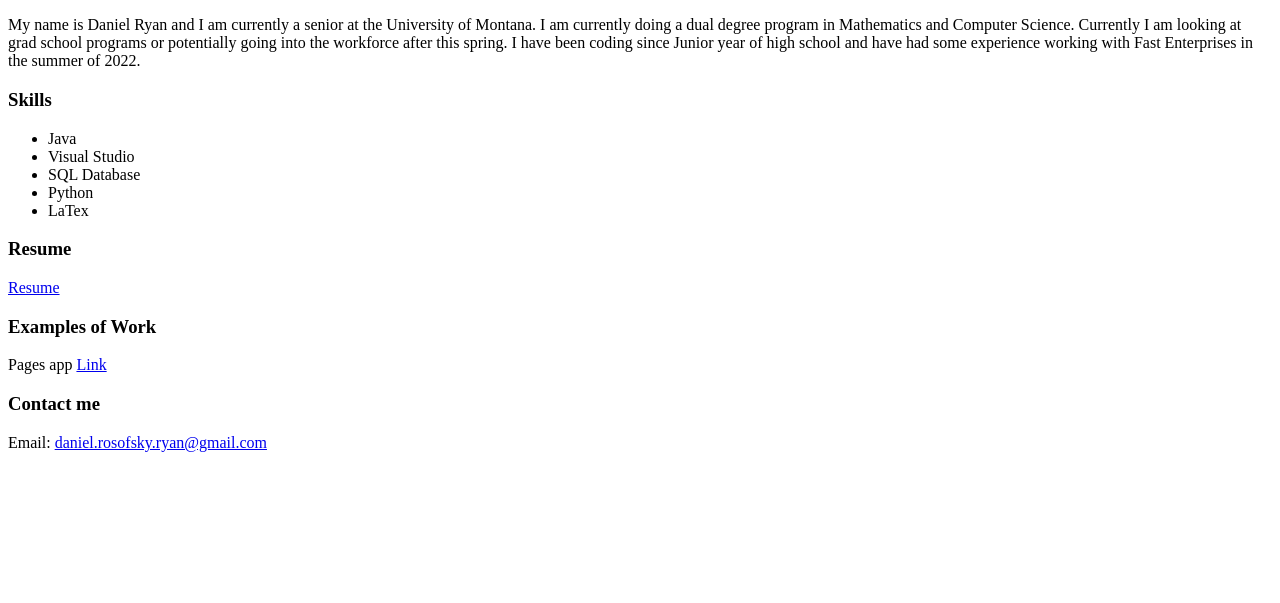
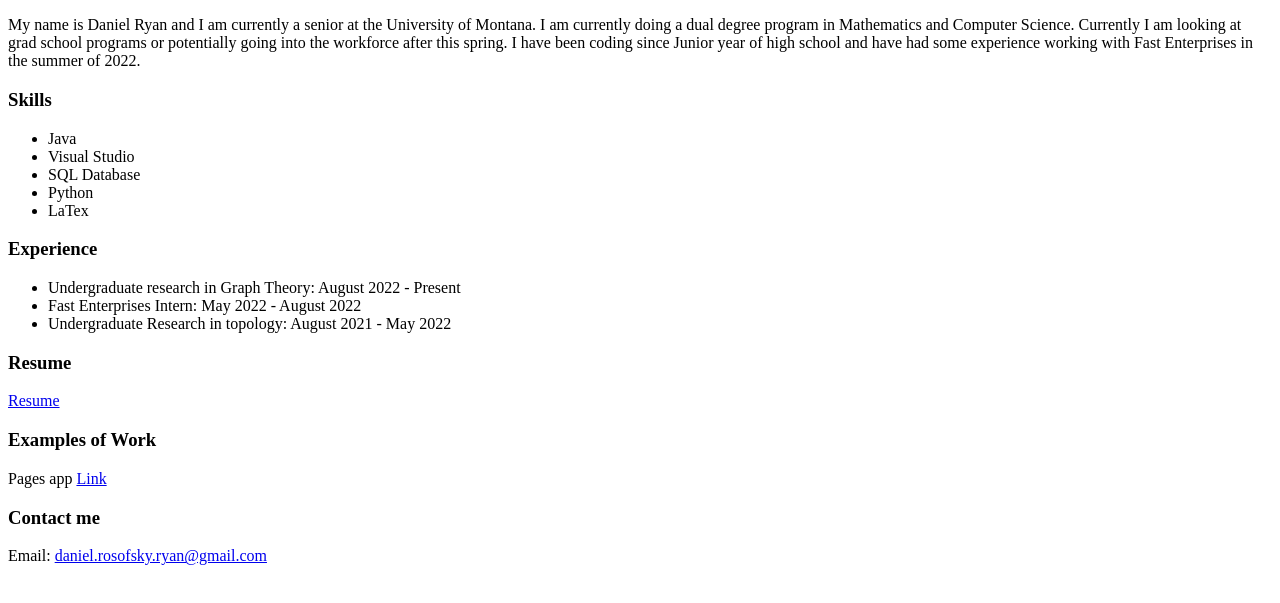
Before and after one commit to danRosof/danRosof.github.io, a plain HTML site: page index.html in a window 1280 px wide. Shown: the part 91-694 px from the top of the page. Drawn offline with Linux system fonts and the light colour scheme.

```diff
--- a/index.html
+++ b/index.html
@@ -19,6 +19,15 @@
     </ul>
 </div>
 
+<h3>Experience</h3>
+<div>
+    <ul>
+        <li>Undergraduate research in Graph Theory: August 2022 - Present</li>
+        <li>Fast Enterprises Intern: May 2022 - August 2022</li>
+        <li>Undergraduate Research in topology: August 2021 - May 2022</li>
+    </ul>
+</div>
+
 <h3>Resume</h3>
 <p><a href="resume.pdf"> Resume</a></p>
 
```
